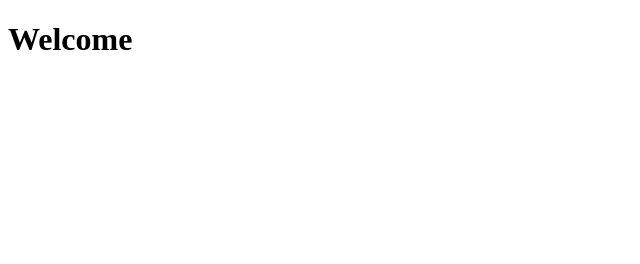
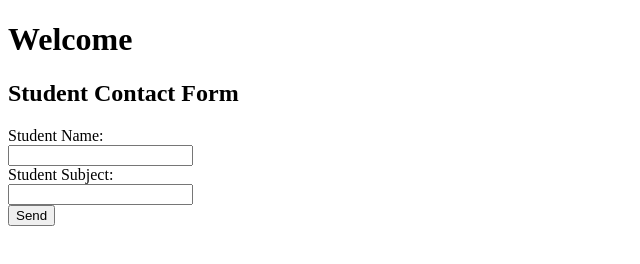
Before and after one commit to DevMoose-G/blumoose-web, a plain HTML site: page index.html in a window 1280 px wide. Shown: the whole page, without its empty margins (0-640 px from the left). Drawn offline with Linux system fonts and the light colour scheme.

Commit message:
Added Form

```diff
--- a/index.html
+++ b/index.html
@@ -5,5 +5,13 @@
   </head>
   <body>
     <h1>Welcome</h1>
+    <h2>Student Contact Form</h2>
+    <form action="mailto:emailid@example.com" method="post" enctype="text/plain">
+      Student Name:<br><input type="text" name="sname"> <br>
+      Student Subject:<br><input type="text" name="ssubject"><br>
+      <input type="submit" value="Send">
+    </form>
+   </body>
+</html>
   </body>
 </html>
```
